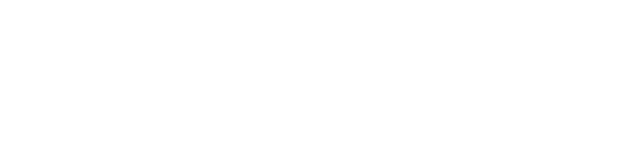
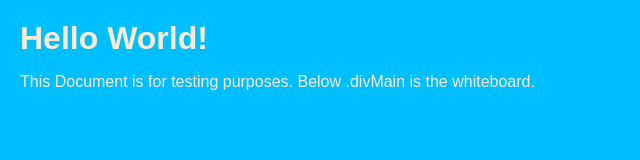
Before and after one commit to khotovec/dualDropdownsXMPIE, a plain HTML site: page index.html in a window 1280 px wide. Shown: the whole page, without its empty margins (0-640 px from the left). Drawn offline with Linux system fonts and the light colour scheme.

Commit message:
Basic CSS Applied
Applied Basic CSS

```diff
--- a/index.html
+++ b/index.html
@@ -1,8 +1,39 @@
 <html>
     <head>
+        <style>
+            body {
+                background-color:deepskyblue;
+                margin:0%;
+                padding:0px;
+                font-family: sans-serif;
+            }
 
+            .divMain {
+                padding-left:20px;
+                padding-top:20px;
+            }
+
+            h1 {
+                padding:0px;
+                margin:0px;
+                line-height: normal;
+                color:antiquewhite;
+            }
+
+            p {
+                color:antiquewhite;
+                font-family: sans-serif;
+            }
+
+        </style>
     </head>
     <body>
+        <div class="divMain">
+            <h1>Hello World!</h1>
+            <p>This Document is for testing purposes. Below .divMain is the whiteboard.</p>
+        </div>
+        <div class="divTest">
 
+        </div>
     </body>
 </html>
```
